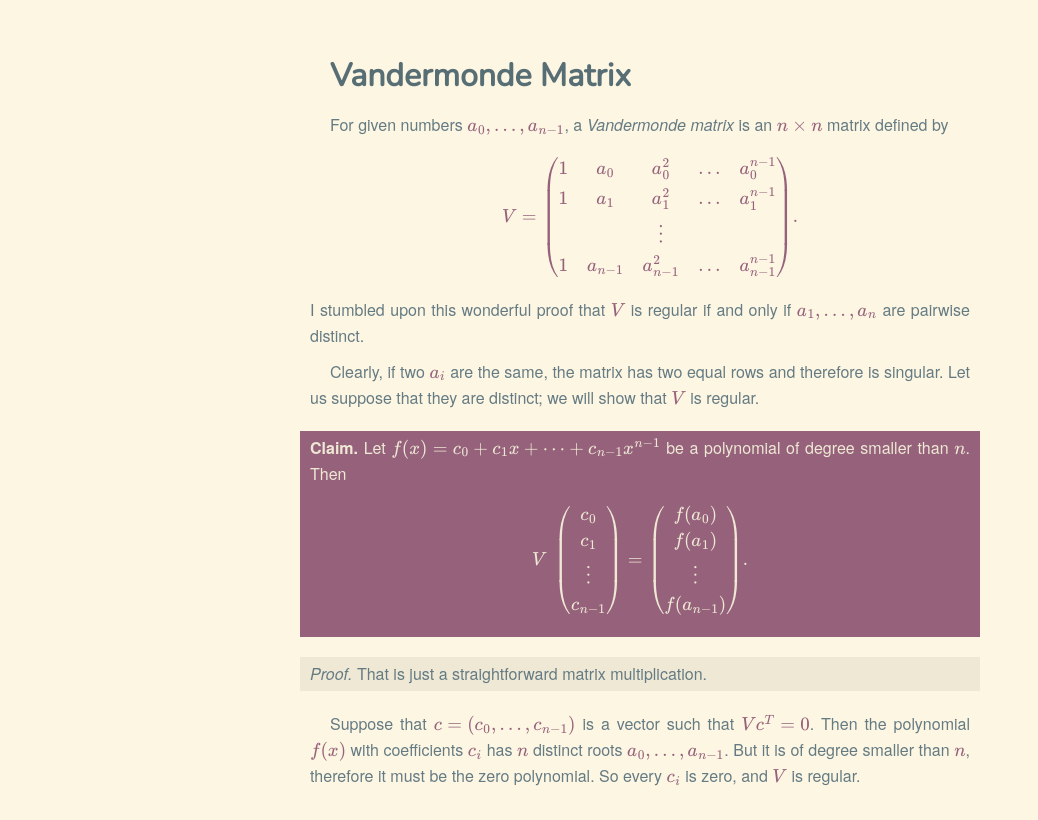
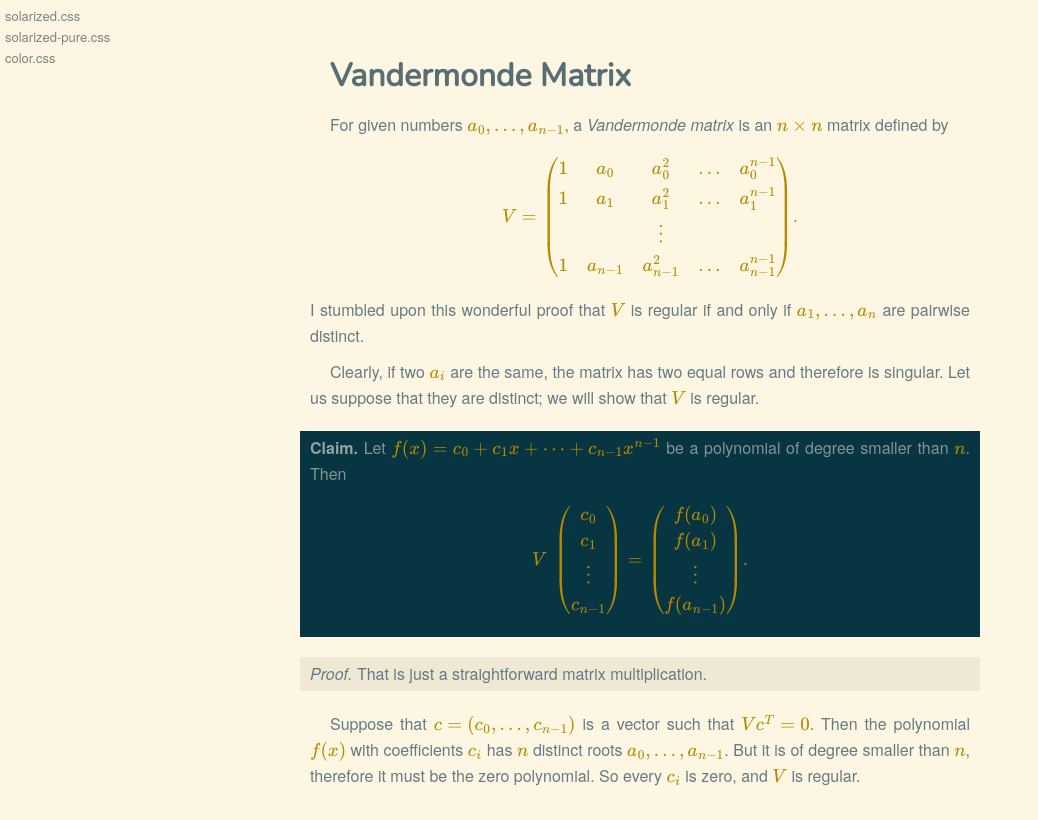
Before and after one commit to miskosz/WebProof, a plain HTML site: page index.html in a window 1280 px wide. Shown: the whole page, without its empty margins (0-1038 px from the left). Drawn offline with nearby package versions, Linux system fonts and the light colour scheme; some packages are replaced by stand-ins of ours.

Commit message:
Color scheme switch. Js separation.

```diff
--- a/index.html
+++ b/index.html
@@ -2,9 +2,6 @@
 <html>
 <head>
     <title>The Proof</title>
-    <link rel="stylesheet" type="text/css" href="proof.css" />
-    <link rel="stylesheet" type="text/css" href="solarized.css" />
-    <!-- <link rel="stylesheet" type="text/css" href="color.css" /> -->
     <script type="text/x-mathjax-config">
         MathJax.Hub.Config({
             tex2jax: {
@@ -29,19 +26,13 @@
             }
         });
     </script>
+
+    <script src="http://code.jquery.com/jquery-1.10.1.min.js"></script>
+    <script type="text/javascript" src="webproof.js"></script>
     <script type="text/javascript" src="http://cdn.mathjax.org/mathjax/latest/MathJax.js?config=TeX-AMS-MML_HTMLorMML"></script>
-    <script src="http://code.jquery.com/jquery-1.10.1.min.js"></script>
 
-    <script type="text/javascript">
-    $(function(){
-        $(".theorem").prepend("<b>Theorem.</b>");
-        $(".lemma").prepend("<b>Lemma.</b>");
-        $(".corollary").prepend("<b>Corollary.</b>");
-        $(".proof").prepend("<i>Proof.</i>");
-        $(".claim").prepend("<b>Claim.</b>");
-    });
-    </script>
-
+    <link rel="stylesheet" type="text/css" href="proof.css" />
+    <link id="colorscheme" rel="stylesheet" type="text/css" href="solarized-pure.css" />
     <link href='http://fonts.googleapis.com/css?family=Nunito' rel='stylesheet' type='text/css'>
 </head>
 <body>
@@ -89,6 +80,12 @@
         $V$ is regular.</p>
     </article>
 
+    <aside>
+        <a href="#" onclick="return changeCss(this);">solarized.css</a>
+        <a href="#" onclick="return changeCss(this);">solarized-pure.css</a>
+        <a href="#" onclick="return changeCss(this);">color.css</a>
+    </aside>
+
     <footer></footer>
 </body>
 </html>
--- a/proof.css
+++ b/proof.css
@@ -5,4 +5,9 @@ body { font: 12pt/1.625 open_sansregular,HelveticaNeue,Helvetica,Arial,sans-seri
 h1 { font-family: 'Nunito', sans-serif; font-size: 200%; padding-top: 30px; }
 article { margin: 20px auto; text-align: justify; max-width: 680px; text-indent: 20px; }
 article > * { margin: 10px; }
-.theorem, .lemma, .claim, .corollary, .proof { margin: 20px 0; padding: 4px 10px; text-indent: 0; }
+.theorem, .lemma, .claim, .proof { margin: 20px 0; padding: 4px 10px; text-indent: 0; }
+.theorem .title, .lemma .title, .claim .title { font-weight: bold; }
+.proof .title { font-style: italic; }
+
+aside { position: absolute; top: 5px; left: 5px; text-align: left; font-size: small; }
+aside a { display: block; color: gray; text-decoration: none; }
--- a/solarized-pure.css
+++ b/solarized-pure.css
@@ -1,5 +1,8 @@
 body { background-color: #FDF6E3; color: #657B83; }
 h1 { color: #586E75; }
 *:not(.MathJax_Display) > .MathJax { color: #B58900; }
+
 .claim { background: #073642; color: #839496; }
+.claim .title { color: #93A1A1; }
+
 .proof { background: #EEE8D5; }
--- a/solarized.css
+++ b/solarized.css
@@ -2,7 +2,9 @@ body { background-color: #FDF6E3; color: #657B83; }
 h1 { color: #586E75; }
 .MathJax { color: #96627B; }
 
-.claim { background: #96627B; color: #EEE8D5; }
+.claim { background: #96627B; color: #494955; }
 .claim .MathJax { color: #EEE8D5; }
+.claim .title { color: #EEE8D5; }
 
 .proof { background: #EEE8D5; }
+.proof .title { font-style: italic; font-weight: normal; }
--- /dev/null
+++ b/webproof.js
@@ -0,0 +1,10 @@
+$(function(){
+    $(".claim").prepend('<span class="title">Claim.</span>');
+    $(".proof").prepend('<span class="title">Proof.</i>');
+});
+
+function changeCss(elem) {
+    $('#colorscheme').remove();
+    $('<link id="colorscheme" rel="stylesheet" type="text/css" href="'+elem.innerHTML+'" />').appendTo('head');
+    return false;
+}
```
